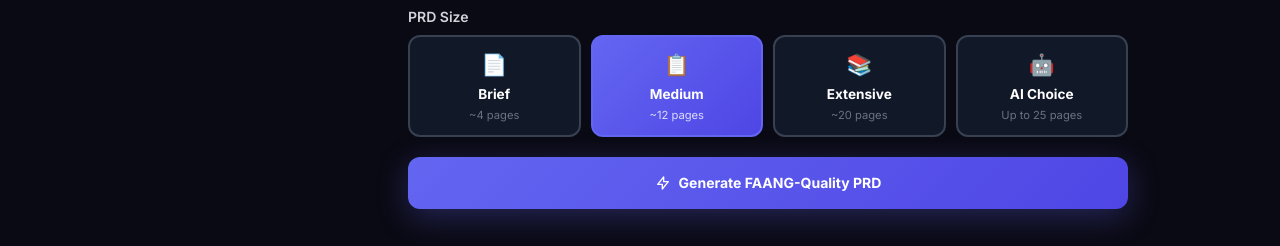
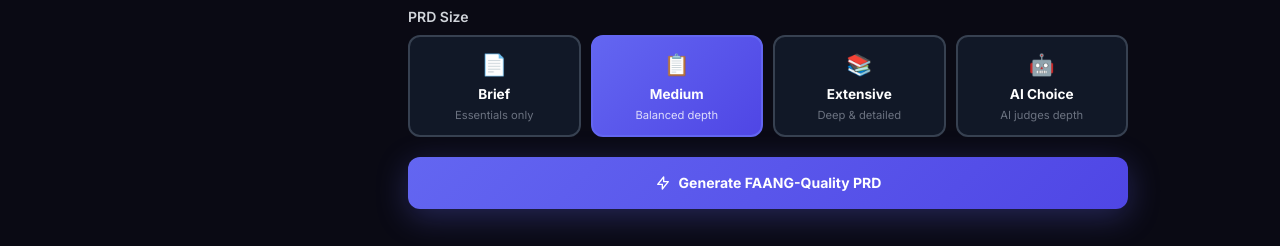
Before and after one commit to vjgits/prdgenius, a FastAPI app: template templates/app.html in a window 1280 px wide. Shown: the part 864-1110 px from the top of the page. Run offline with FastAPI, Linux system fonts and the light colour scheme; the template is opened without the code that fills it, so the values that code supplies are empty; some libraries are stand-ins or nearby versions.

Commit message:
Differentiate AI Choice from Extensive, update UI labels, refresh README

```diff
--- a/main.py
+++ b/main.py
@@ -383,12 +383,12 @@ async def generate_prd(request: Request):
 
     prd_size = data.get("prd_size", "ai_choice").strip()
     size_config = {
-        "brief":     (1500,  "Write a BRIEF 2-4 page PRD. Be concise. Cover only: Executive Summary, Problem, Key Features (top 3), Success Metrics, and Risks. Skip non-essential sections."),
-        "medium":    (4000,  "Write a MEDIUM 10-12 page PRD with all standard sections at moderate depth. Balance completeness with conciseness."),
-        "extensive": (8000,  "Write an EXTENSIVE 18-20 page PRD. Go deep on every section. Include detailed user stories, edge cases, technical specs, and comprehensive risk analysis."),
-        "ai_choice": (8192,  "Write a COMPLETE PRD. Choose depth appropriate for the product complexity. Be thorough but not padded. Stop only when the document is genuinely complete."),
+        "brief":     (2000, 1, "BRIEF depth: Cover Executive Summary, Problem, top 3 Features, Success Metrics, and Risks ONLY. Be concise and stop early. Do NOT pad with extra sections."),
+        "medium":    (5000, 2, "MEDIUM depth: Cover all standard PRD sections with clear, actionable detail. Be thorough but efficient."),
+        "extensive": (6000, 3, "EXTENSIVE depth: Cover all sections with rich detail — deep user stories, edge cases, technical specs, and comprehensive risk analysis."),
+        "ai_choice": (8000, 4, "Intelligently determine the right depth based on the product complexity described. Simple features warrant a concise PRD; complex platforms need depth. Write exactly as much as the product genuinely requires — no more, no less."),
     }
-    max_tok, size_instruction = size_config.get(prd_size, size_config["ai_choice"])
+    max_tok, max_rounds, size_instruction = size_config.get(prd_size, size_config["ai_choice"])
     prompt = f"""You are an expert product manager. Create a professional Product Requirements Document (PRD).
 
 {format_instructions}
@@ -419,9 +419,9 @@ Make it detailed, actionable, and ready for engineering teams."""
         _client = anthropic.AsyncAnthropic(api_key=ANTHROPIC_API_KEY)
         _text = ""
         _msgs = [{"role": "user", "content": prompt}]
-        for _i in range(6):
+        for _i in range(max_rounds):
             _r = await _client.messages.create(
-                model="claude-sonnet-4-6", max_tokens=8192, messages=_msgs
+                model="claude-sonnet-4-6", max_tokens=max_tok, messages=_msgs
             )
             _text += _r.content[0].text
             if _r.stop_reason == "end_turn":
--- a/templates/app.html
+++ b/templates/app.html
@@ -291,16 +291,16 @@
           <label class="block text-sm font-semibold text-gray-300 mb-2">PRD Size</label>
           <div class="size-selector">
             <div class="size-card" onclick="selectSize('brief')" id="size-brief">
-              <div class="size-icon">📄</div><div class="size-label">Brief</div><div class="size-desc">~4 pages</div>
+              <div class="size-icon">&#x1F4C4;</div><div class="size-label">Brief</div><div class="size-desc">Essentials only</div>
             </div>
             <div class="size-card active" onclick="selectSize('medium')" id="size-medium">
-              <div class="size-icon">📋</div><div class="size-label">Medium</div><div class="size-desc">~12 pages</div>
+              <div class="size-icon">&#x1F4CB;</div><div class="size-label">Medium</div><div class="size-desc">Balanced depth</div>
             </div>
             <div class="size-card" onclick="selectSize('extensive')" id="size-extensive">
-              <div class="size-icon">📚</div><div class="size-label">Extensive</div><div class="size-desc">~20 pages</div>
+              <div class="size-icon">&#x1F4DA;</div><div class="size-label">Extensive</div><div class="size-desc">Deep &amp; detailed</div>
             </div>
             <div class="size-card" onclick="selectSize('ai_choice')" id="size-ai_choice">
-              <div class="size-icon">🤖</div><div class="size-label">AI Choice</div><div class="size-desc">Up to 25 pages</div>
+              <div class="size-icon">&#x1F916;</div><div class="size-label">AI Choice</div><div class="size-desc">AI judges depth</div>
             </div>
           </div>
           <input type="hidden" id="prdSize" value="medium">
```
Also changed, not shown: README.md.
